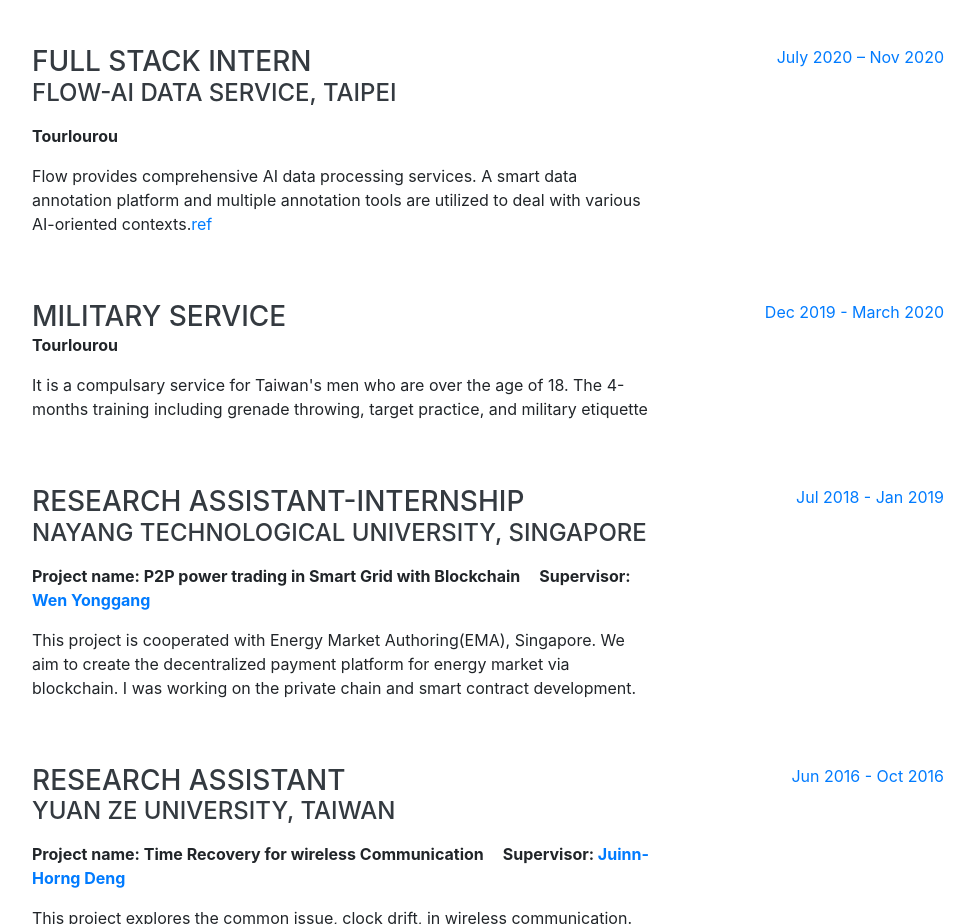
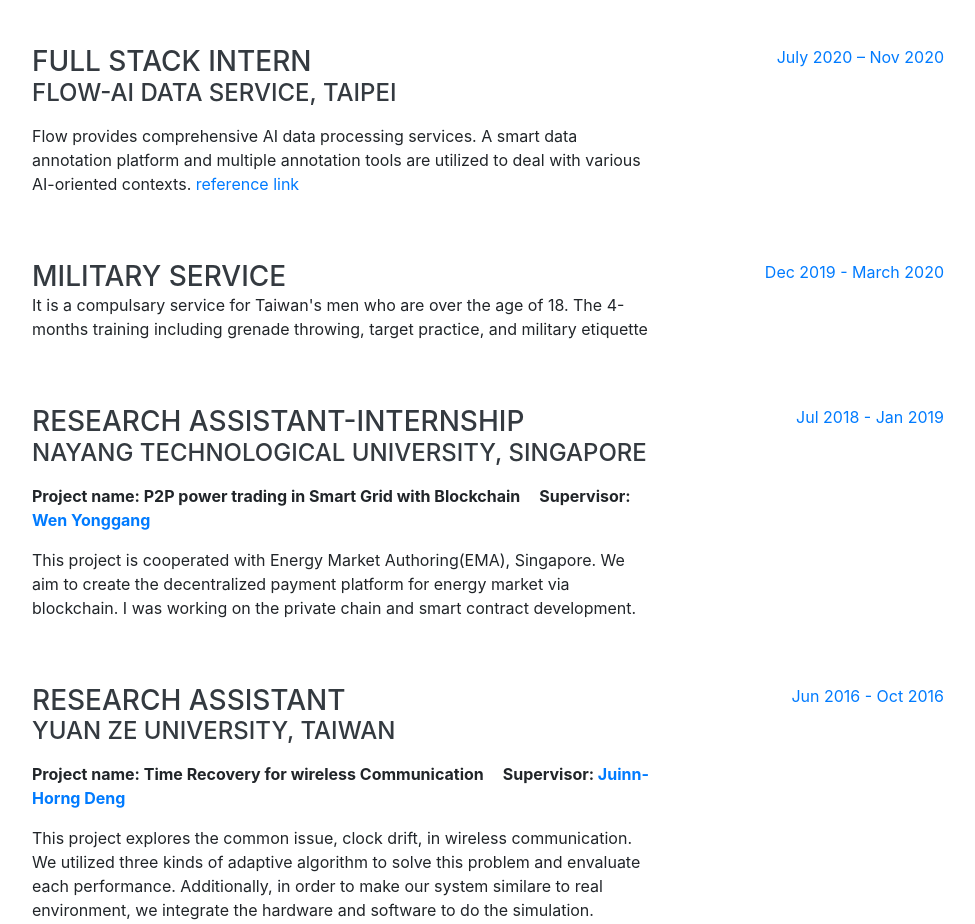
Before and after one commit to MichaelKuo0905/MichaelKuo0905.github.io, a website with bundled scripts: page index.html in a window 1280 px wide. Shown: the part 890-1814 px from the top of the page, without its empty margins (288-1263 px from the left). Built offline with nearby package versions, Linux system fonts and the light colour scheme; a web font is replaced by a local one.

Commit message:
update index.html

```diff
--- a/index.html
+++ b/index.html
@@ -99,8 +99,7 @@
           <div class="resume-content">
             <h3 class="mb-0">Full Stack Intern</h3>
             <h4 class="mb-3">Flow-AI Data Service, Taipei</h4>
-            <div class=" mb-3"><strong>Tourlourou</strong></div>
-            <p>Flow provides comprehensive AI data processing services. A smart data annotation platform and multiple annotation tools are utilized to deal with various AI-oriented contexts.<a href="https://ai.flow.tw/home-en/">ref</a></p>
+            <p>Flow provides comprehensive AI data processing services. A smart data annotation platform and multiple annotation tools are utilized to deal with various AI-oriented contexts.<a href="https://ai.flow.tw/home-en/"> reference link</a></p>
           </div>
           <div class="resume-date text-md-right">
             <span class="text-primary">July 2020 – Nov 2020</span>
@@ -110,7 +109,6 @@
         <div class="resume-item d-flex flex-column flex-md-row justify-content-between mb-5">
           <div class="resume-content">
             <h3 class="mb-0">Military Service</h3>
-            <div class=" mb-3"><strong>Tourlourou</strong></div>
             <p> It is a compulsary service for Taiwan's men who are over the age of 18. The 4-months training including grenade throwing, target practice, and military etiquette  </p>
           </div>
           <div class="resume-date text-md-right">
```
